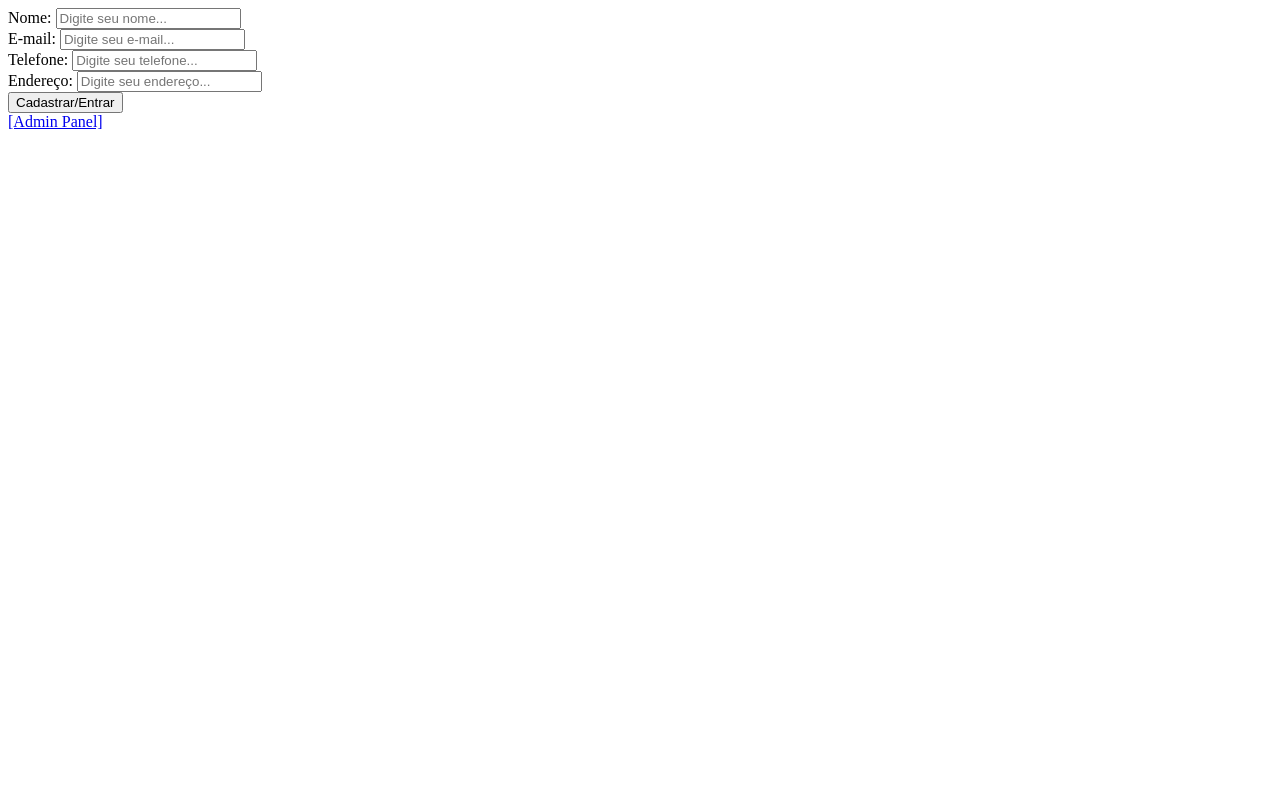
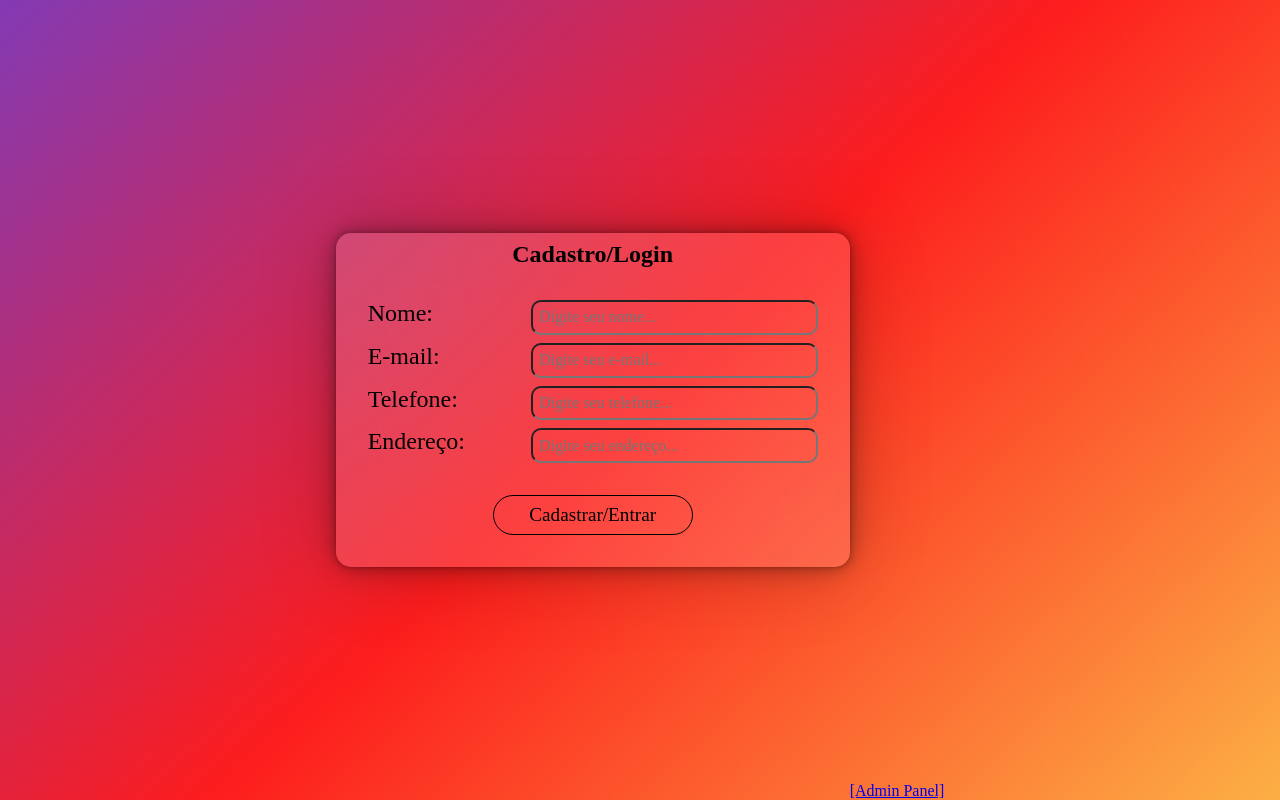
Before and after one commit to joaotextor/study-project-food-delivery, a website with bundled scripts: page front/index.html in a window 1280 px wide. Built offline with nearby package versions, Linux system fonts and the light colour scheme; a web font is replaced by a local one.

Commit message:
customer login/register layout

```diff
--- a/front/css/style.css
+++ b/front/css/style.css
@@ -0,0 +1,101 @@
+@import url('https://fonts.googleapis.com/css2?family=Solway:wght@300;400;700&display=swap');
+
+:root  {
+    --bg-white: 0 0% 100%;
+    font-size: 16px;
+}
+
+* {
+    padding: 0;
+    margin: 0;
+    font-family: 'Solway', serif;
+}
+
+.flex {
+    display: flex;
+}
+
+.flex-column {
+    display: flex;
+    flex-direction: column;
+}
+
+.hidden {
+    display: none;
+}
+
+body {
+    height: 100vh;
+    background: rgb(131,58,180);
+    background: linear-gradient(137deg, rgba(131,58,180,1) 0%, rgba(253,29,29,1) 50%, rgba(252,176,69,1) 100%);
+    justify-content: center;
+    align-items: center;
+}
+
+.form-window {
+    padding: 2rem;
+    padding-top: .5rem;
+    border-radius: 15px;
+    background: hsl(var(--bg-white) / .15);
+    backdrop-filter: blur(30px);
+    width: 450px;
+    box-shadow:
+        0px 0.1px 2.2px rgba(0, 0, 0, 0.096),
+        0px 0.1px 5.3px rgba(0, 0, 0, 0.142),
+        0px 0.3px 10px rgba(0, 0, 0, 0.17),
+        0px 0.4px 17.9px rgba(0, 0, 0, 0.189),
+        0px 0.8px 33.4px rgba(0, 0, 0, 0.202),
+        0px 2px 80px rgba(0, 0, 0, 0.21);
+
+}
+
+
+.form-window h2 {
+    text-align: center;
+    margin-bottom: 2rem;
+}
+
+.form-submit {
+    width: 450px;
+    margin-inline: auto;
+}
+
+.btn-submit {
+    width: 200px;
+    font-size: 1.2rem;
+    margin-inline: auto;
+    margin-top: 1.5rem;
+    padding-block: .5rem;
+    background-color: transparent;
+    border: 1px solid black;
+    border-radius: 20px;
+    cursor: pointer;
+    transition: color 300ms ease, border-color 300ms ease;
+}
+
+.btn-submit:hover {
+    border-color:white;
+    color: white;
+
+}
+
+.form-submit div > label {
+    font-size: 1.5rem;
+}
+
+.form-submit div > label input {
+    float: right;
+    font-size: 1rem;
+    width: 60%;
+    margin-bottom: .5rem;
+    border-radius: 10px;
+    padding: .4rem;
+    background-color: transparent;
+}
+
+footer {
+    justify-content: center;
+    text-align: center;
+    bottom: 0;
+    margin-top: auto;
+}
--- a/front/index.html
+++ b/front/index.html
@@ -7,9 +7,11 @@
         <link href="css/style.css" rel="stylesheet">
         <script src="js/index.js" type="module" defer></script>
     </head>
-    <body>
-        <div class="container">
-            <form action="" class="form-submit">
+    <body class="flex">
+        <div class="container flex">
+            <div class="form-window">
+                <h2>Cadastro/Login</h2>
+                <form action="" class="form-submit flex-column">
                     <div>
                         <label>Nome:
                             <input type="text" id="name" name="name" placeholder="Digite seu nome...">
@@ -33,6 +35,11 @@
                     <button type="submit" class="btn-submit">Cadastrar/Entrar</button>
                 </form>
             </div>
+        </div>
     </body>
-    <footer><a href="/admin">[Admin Panel]</a></footer>
+    <footer class="flex">
+        <div>
+            <a href="/admin">[Admin Panel]</a>
+        </div>
+    </footer>
     </html>
```
Lines whose indentation alone changed are shown as unchanged.
